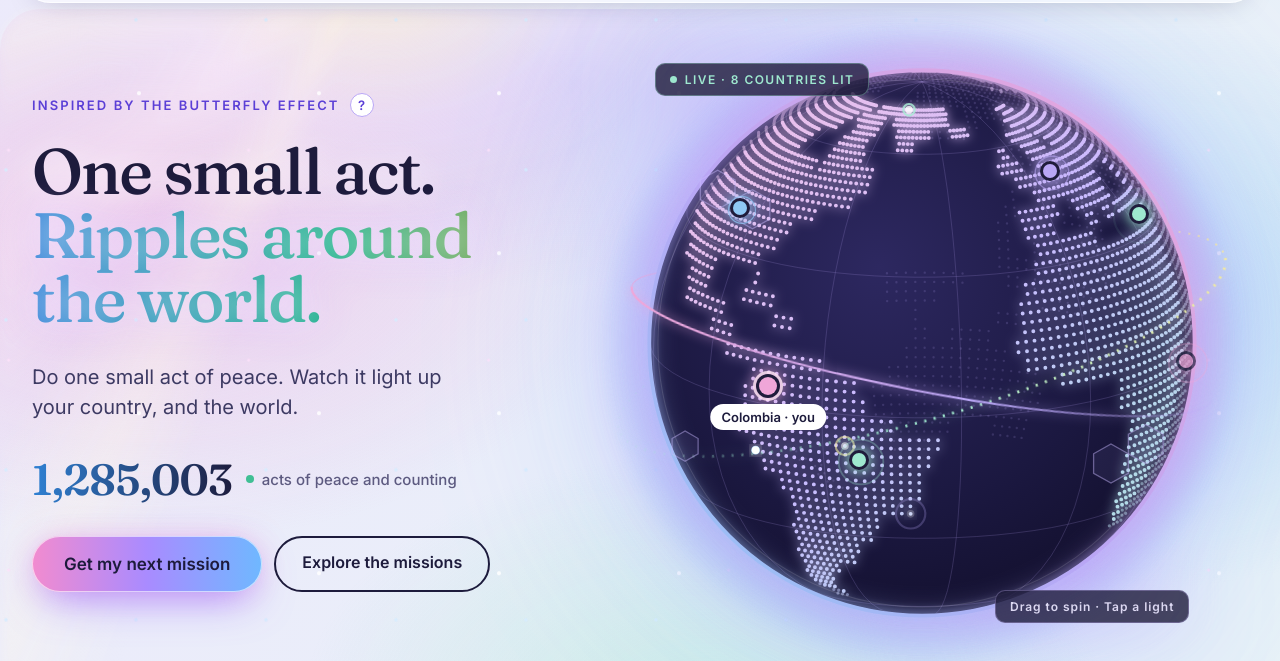
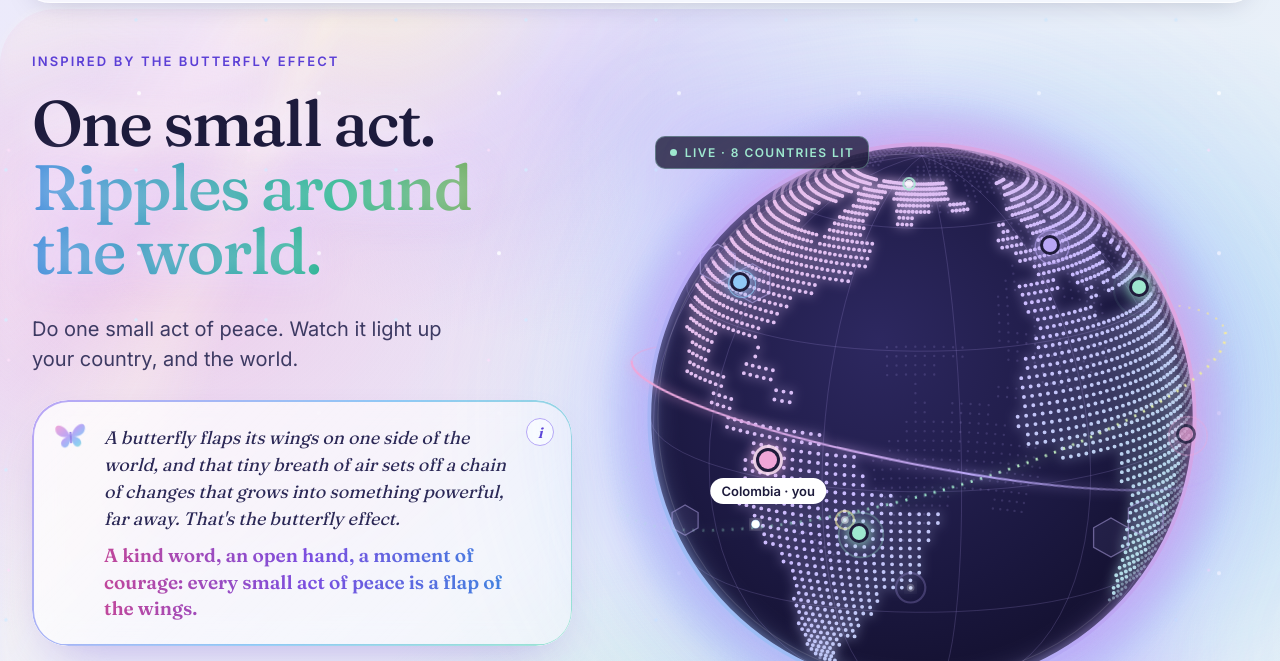
Before and after one commit to LoriRella/pop-power-of-peace, a plain HTML site: page index.html in a window 1280 px wide. Shown: the part 72-733 px from the top of the page. Drawn offline with Linux system fonts and the light colour scheme.

Commit message:
Add files via upload

```diff
--- a/index.html
+++ b/index.html
@@ -9,7 +9,7 @@
 <link rel="stylesheet" href="https://fonts.googleapis.com/css2?family=Fraunces:opsz,wght@9..144,400;9..144,500;9..144,600&amp;family=Inter:wght@400;500;600&amp;display=swap">
 <link rel="stylesheet" href="styles.css">
 <style>
-.hero-l{flex:1 1 540px;min-width:0;max-width:600px}
+.hero-l{flex:1 1 540px;min-width:0;max-width:600px;padding-top:36px}
 .hero-eyebrow{position:relative;display:flex;align-items:center;gap:10px;margin:0 0 22px;font-size:13px;font-weight:600;letter-spacing:.16em;text-transform:uppercase;color:#5b3fd6}
 .bfly-btn{display:inline-flex;align-items:center;justify-content:center;width:24px;height:24px;border-radius:50%;border:1.5px solid #b9a6f5;background:#ffffff;color:#5b3fd6;font:inherit;font-size:13px;font-weight:700;letter-spacing:0;cursor:help;padding:0}
 .bfly-tip{position:absolute;left:0;top:calc(100% + 10px);z-index:20;width:300px;padding:14px 16px;border-radius:14px;background:#1d1b3c;color:#eceafb;font-size:14px;font-weight:400;line-height:1.5;letter-spacing:0;text-transform:none;box-shadow:0 18px 40px -18px rgba(29,27,60,.6);opacity:0;transform:translateY(-4px);pointer-events:none;transition:opacity .2s,transform .2s}
@@ -35,6 +35,22 @@
 .hero-h1{text-shadow:0 0 30px rgba(255,255,255,.7)}
 .hero-iri{filter:drop-shadow(0 0 18px rgba(200,150,255,.45))}
 @media (prefers-reduced-motion: reduce){#top::before,#top::after{animation:none}}
+.bfly-story{position:relative;margin:26px 0 0;max-width:520px;padding:20px 24px 20px 70px;border-radius:22px;background:linear-gradient(135deg,rgba(255,255,255,.78),rgba(255,255,255,.42));-webkit-backdrop-filter:blur(14px);backdrop-filter:blur(14px);box-shadow:0 20px 50px -24px rgba(110,70,200,.45),0 0 0 1px rgba(255,255,255,.7) inset}
+.bfly-story::before{content:"";position:absolute;inset:0;border-radius:22px;padding:1.5px;background:linear-gradient(120deg,#f0a6d8,#b9a6f5,#8fc8f5,#9ee8cf,#f3e9a0,#f0a6d8);background-size:300% 100%;animation:iriShift 8s ease-in-out infinite;-webkit-mask:linear-gradient(#000 0 0) content-box,linear-gradient(#000 0 0);-webkit-mask-composite:xor;mask-composite:exclude;pointer-events:none}
+.bfly-ico{position:absolute;left:22px;top:20px;animation:flutter 3.2s ease-in-out infinite;transform-origin:50% 60%}
+@keyframes flutter{0%,100%{transform:scaleX(1) rotate(-4deg)}50%{transform:scaleX(.72) rotate(4deg)}}
+.bfly-story blockquote{margin:0;font-family:Fraunces,Georgia,serif;font-style:italic;font-size:18px;line-height:1.5;color:#2b2856}
+.bfly-story blockquote strong{font-style:normal;font-weight:600;color:#5b3fd6}
+.bfly-story figcaption{margin-top:10px;font-family:Fraunces,Georgia,serif;font-size:19px;line-height:1.4;font-weight:600;background:linear-gradient(90deg,#c0479b,#7b4fe0,#3f86e0);-webkit-background-clip:text;background-clip:text;color:transparent}
+.bfly-story figcaption em{font-style:italic}
+@media (prefers-reduced-motion: reduce){.bfly-ico,.bfly-story::before{animation:none}}
+.bfly-story{border-radius:36px !important;padding:24px 56px 24px 72px !important}
+.bfly-story::before{border-radius:36px !important}
+.bfly-more{position:absolute;right:18px;top:18px}
+.bfly-info{width:28px;height:28px;border-radius:50%;border:1.5px solid #b9a6f5;background:rgba(255,255,255,.9);color:#5b3fd6;font-family:Fraunces,Georgia,serif;font-style:italic;font-weight:600;font-size:15px;cursor:help;padding:0;line-height:1}
+.bfly-sci{position:absolute;right:0;top:38px;z-index:30;width:280px;padding:14px 18px;border-radius:24px;background:#1d1b3c;color:#eceafb;font-size:14px;line-height:1.5;box-shadow:0 18px 40px -18px rgba(29,27,60,.6);opacity:0;transform:translateY(-4px);pointer-events:none;transition:opacity .2s,transform .2s}
+.bfly-more:hover .bfly-sci,.bfly-more:focus-within .bfly-sci{opacity:1;transform:none}
+#top{border-radius:56px !important}#top::before,#top::after{border-radius:56px !important}
 .hero-numlab{display:inline-flex;align-items:center;gap:8px;font-size:15px;font-weight:500;color:#5d5a80}
 </style>
 </head>
@@ -489,9 +505,15 @@
 <!-- HERO -->
 <section id="top" style="max-width: 1280px; margin: 0 auto; padding: 8px 32px 80px; display: flex; flex-wrap: wrap; gap: 24px; align-items: center">
 <div class="hero-l">
-<p class="hero-eyebrow"><span>Inspired by the butterfly effect</span><button type="button" class="bfly-btn" aria-label="What is the butterfly effect?" aria-describedby="bfly-tip">?</button><span id="bfly-tip" role="tooltip" class="bfly-tip">The butterfly effect is the idea that something as small as a butterfly's wings can set off changes far away. POP applies it to kindness: one small act can ripple further than you'll ever see.</span></p>
+<p class="hero-eyebrow"><span>Inspired by the butterfly effect</span></p>
 <h1 class="hero-h1">One small act.<span class="hero-iri">Ripples around<br>the world.</span></h1>
 <p class="hero-sub">Do one small act of peace. Watch it light up your country, and the world.</p>
+<figure class="bfly-story">
+<svg class="bfly-ico" width="34" height="34" viewBox="0 0 64 64" aria-hidden="true"><defs><linearGradient id="bfg" x1="0" y1="0" x2="1" y2="1"><stop offset="0" stop-color="#f0a6d8"/><stop offset=".45" stop-color="#b9a6f5"/><stop offset=".75" stop-color="#8fc8f5"/><stop offset="1" stop-color="#9ee8cf"/></linearGradient></defs><path fill="url(#bfg)" d="M31 30C27 18 18 8 9 9 2 10 3 22 9 27c4 4 11 5 17 4-7 2-13 6-13 13 0 7 8 10 13 4 3-4 5-10 5-15zm2 0c4-12 13-22 22-21 7 1 6 13 0 18-4 4-11 5-17 4 7 2 13 6 13 13 0 7-8 10-13 4-3-4-5-10-5-15z"/><rect x="31" y="22" width="2" height="22" rx="1" fill="#5b3fd6"/></svg>
+<blockquote>A butterfly flaps its wings on one side of the world, and that tiny breath of air sets off a chain of changes that grows into something powerful, far away. That's the butterfly effect.</blockquote>
+<figcaption>A kind word, an open hand, a moment of courage: every small act of peace is a flap of the wings.</figcaption>
+<span class="bfly-more"><button type="button" class="bfly-info" aria-label="Where does the butterfly effect come from?" aria-describedby="bfly-sci">i</button><span id="bfly-sci" role="tooltip" class="bfly-sci">The idea comes from 1960s weather science, when researchers found that a change smaller than a thousandth in a forecast's starting numbers could completely transform the weather it predicted weeks later.</span></span>
+</figure>
 <p class="hero-stat"><span class="hero-num">{{ totalStr }}</span><span class="hero-numlab"><span class="live" style="width: 8px; height: 8px; border-radius: 50%; background: #3fbf94"></span>acts of peace and counting</span></p>
 <div style="margin-top: 30px; display: flex; flex-wrap: wrap; gap: 12px">
 <button type="button" data-on-click="showMission" class="btn-iri" style="font: inherit; font-size: 17px; font-weight: 600; color: #1d1b3c; border: 0; cursor: pointer; padding: 18px 32px; border-radius: 999px; background: linear-gradient(90deg, #f0a6d8, #b9a6f5 30%, #8fc8f5 55%, #9ee8cf 78%, #f3e9a0); box-shadow: 0 14px 34px -12px rgba(155, 125, 235, 0.65)">Get my next mission</button>
```
